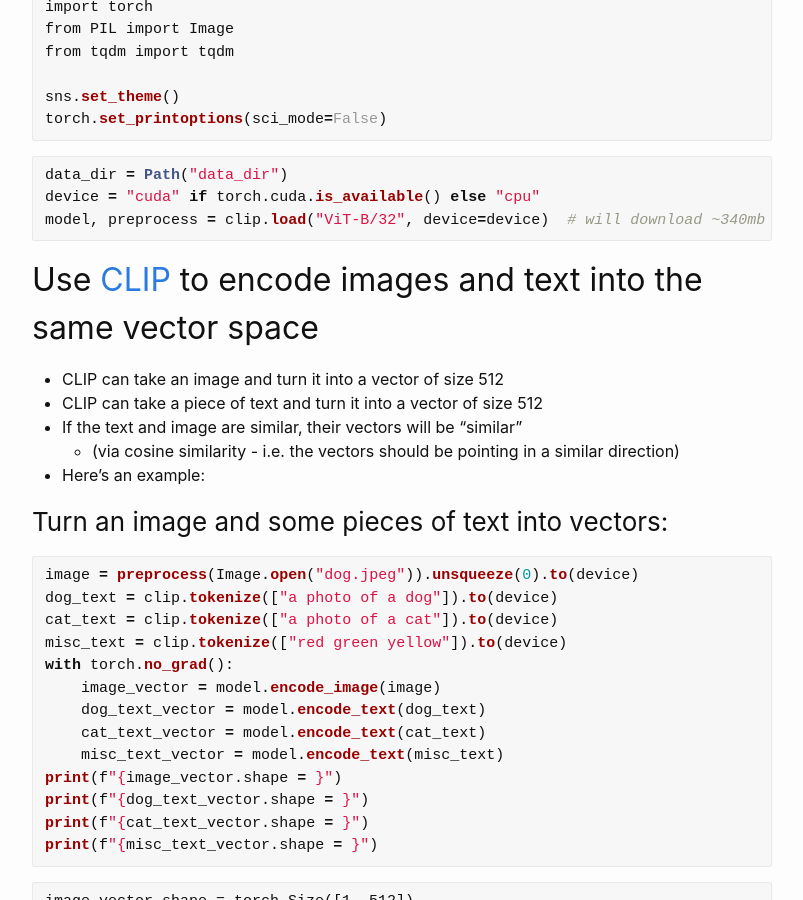
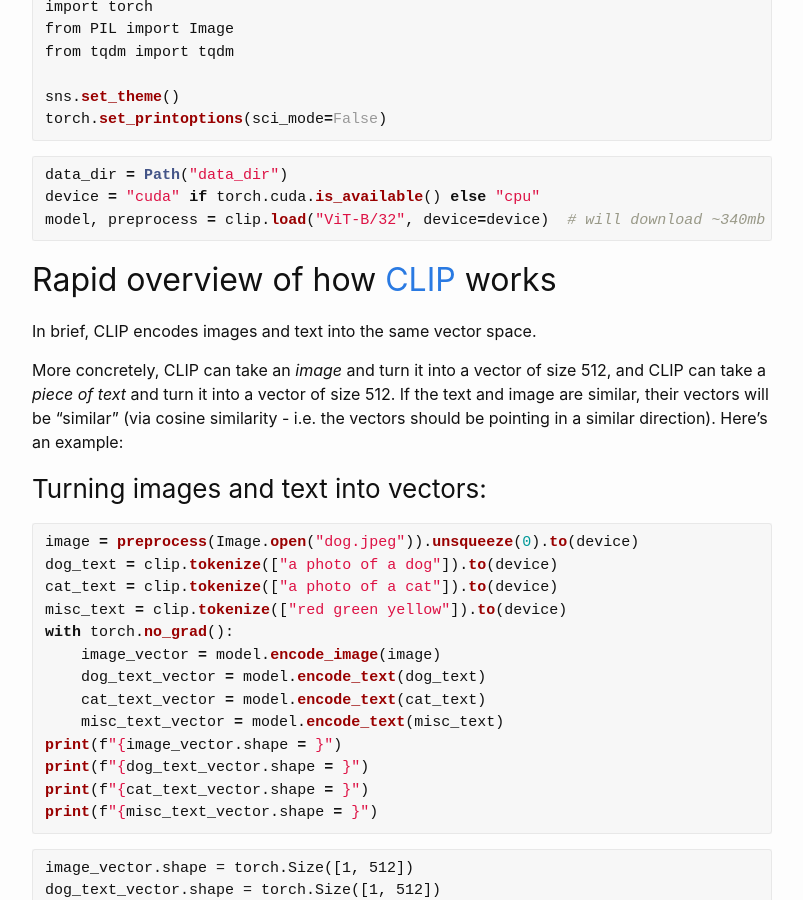
Before and after one commit to sradc/sradc.github.io, a Jekyll site: the page built from _posts/2022-11-17-semantic-video-search.md, in a window 1280 px wide and 900 px high, scrolled down 1347 px. Shown: the whole window, without its empty margins (238-1041 px from the left). Built offline with Jekyll 4.4.1, drawn with Linux system fonts in a browser that asks for light colours; comment, search, counter and statistics services are not loaded.

Commit message:
turned bullet points into prose, because
hopefully more readible.

````diff
--- a/_posts/2022-11-17-semantic-video-search.md
+++ b/_posts/2022-11-17-semantic-video-search.md
@@ -57,15 +57,13 @@
 model, preprocess = clip.load("ViT-B/32", device=device)  # will download ~340mb model
 ```
 
-## Use [CLIP](https://github.com/openai/CLIP) to encode images and text into the same vector space
+## Rapid overview of how [CLIP](https://github.com/openai/CLIP) works
 
-- CLIP can take an image and turn it into a vector of size 512
-- CLIP can take a piece of text and turn it into a vector of size 512
-- If the text and image are similar, their vectors will be "similar"
-    - (via cosine similarity - i.e. the vectors should be pointing in a similar direction)
-- Here's an example:
+In brief, CLIP encodes images and text into the same vector space.
 
-### Turn an image and some pieces of text into vectors:
+More concretely, CLIP can take an *image* and turn it into a vector of size 512, and CLIP can take a *piece of text* and turn it into a vector of size 512. If the text and image are similar, their vectors will be "similar" (via cosine similarity - i.e. the vectors should be pointing in a similar direction). Here's an example:
+
+### Turning images and text into vectors:
 
 
 ```python
````
